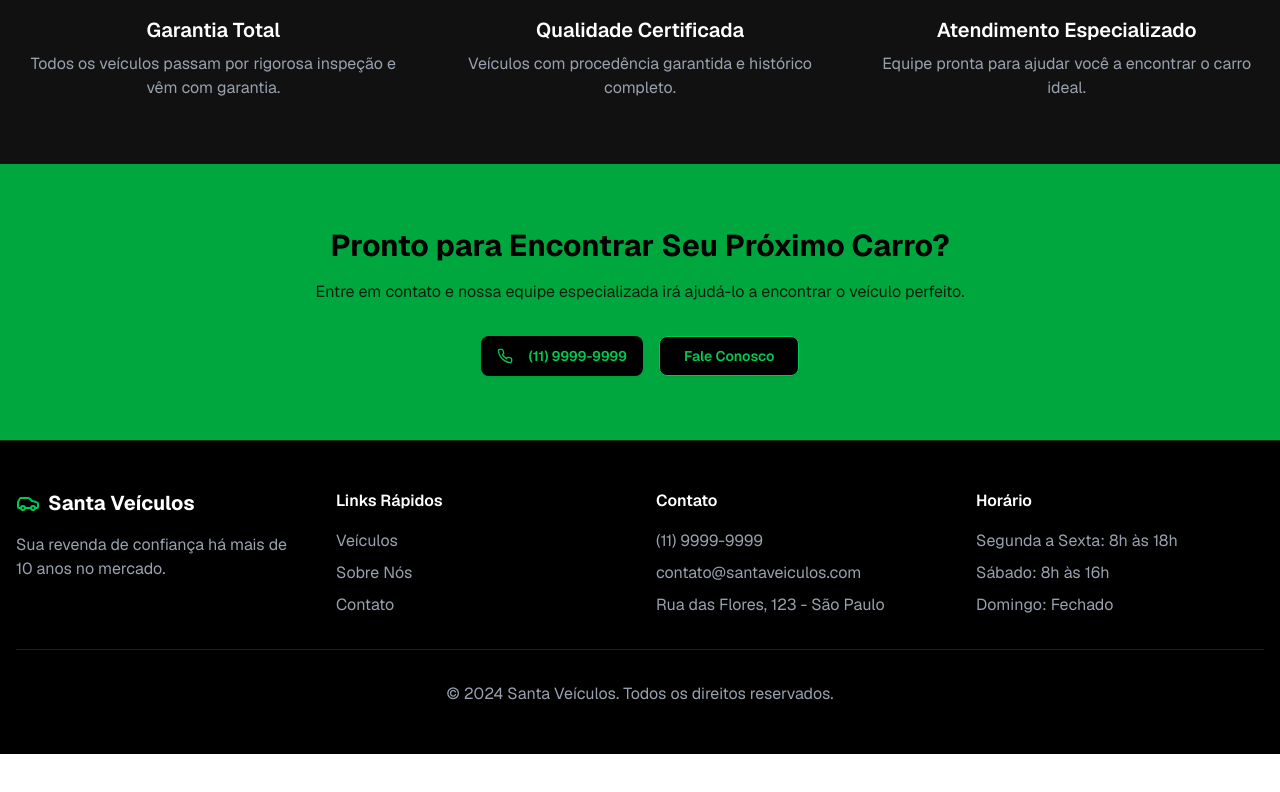
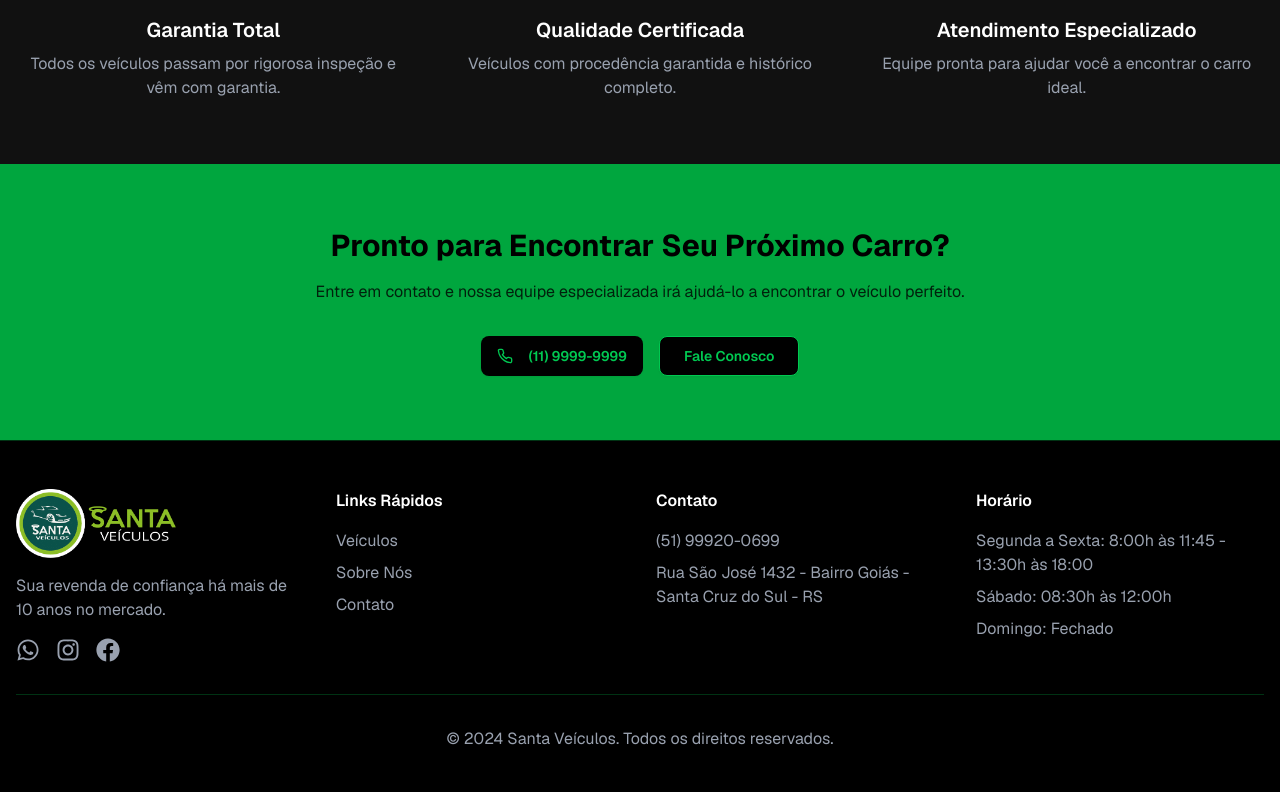
Before and after one commit to gabrielhalmenschlager/car-sales-website, a Next.js app: page / in a window 1280 px wide. Shown: the part 1462-2254 px from the top of the page. Before the commit the page ends 2216 px from the top, so only its background shows below. Built offline with nearby package versions, Linux system fonts and the light colour scheme.

Commit message:
Instalando o React Icons e fazendo ajustes na Footer

```diff
--- a/app/page.tsx
+++ b/app/page.tsx
@@ -1,19 +1,11 @@
-"use client"
-
-import Link from "next/link"
 import { Car, Search, Shield, Star, Users, Phone } from "lucide-react"
 import { Button } from "@/components/ui/button"
 import { Card, CardContent, CardDescription, CardHeader, CardTitle } from "@/components/ui/card"
 import { Badge } from "@/components/ui/badge"
+import Link from "next/link"
 import { SearchBar } from "@/components/ui/searchbar"
 import { NavBar } from "@/components/ui/navbar"
-
-// Swiper
-import { Swiper, SwiperSlide } from "swiper/react"
-import { Navigation, Pagination } from "swiper/modules"
-import "swiper/css"
-import "swiper/css/navigation"
-import "swiper/css/pagination"
+import { Footer } from "@/components/ui/footer"
 
 // Mock data for featured cars
 const featuredCars = [
@@ -81,7 +73,7 @@ export default function HomePage() {
         <SearchBar />
       </section>
 
-      {/* Featured Cars - Carrossel */}
+      {/* Featured Cars */}
       <section className="py-16 bg-black">
         <div className="container mx-auto px-4">
           <div className="text-center mb-12">
@@ -91,21 +83,9 @@ export default function HomePage() {
             </p>
           </div>
 
-          <Swiper
-            modules={[Navigation, Pagination]}
-            spaceBetween={24}
-            slidesPerView={1}
-            navigation
-            pagination={{ clickable: true }}
-            breakpoints={{
-              768: { slidesPerView: 2 },
-              1024: { slidesPerView: 3 },
-            }}
-            className="pb-10"
-          >
+          <div className="grid grid-cols-1 md:grid-cols-2 lg:grid-cols-3 gap-6">
             {featuredCars.map((car) => (
-              <SwiperSlide key={car.id}>
-                <Card className="overflow-hidden bg-[#111] border border-green-600/30 hover:border-green-500 transition">
+              <Card key={car.id} className="overflow-hidden bg-[#111] border border-green-600/30 hover:border-green-500 transition">
                 <div className="relative">
                   <img
                     src={car.image || "/placeholder.svg"}
@@ -121,11 +101,7 @@ export default function HomePage() {
                           : "bg-red-500"
                     }`}
                   >
-                      {car.status === "available"
-                        ? "Disponível"
-                        : car.status === "reserved"
-                        ? "Reservado"
-                        : "Vendido"}
+                    {car.status === "available" ? "Disponível" : car.status === "reserved" ? "Reservado" : "Vendido"}
                   </Badge>
                 </div>
                 <CardHeader>
@@ -147,9 +123,8 @@ export default function HomePage() {
                   </div>
                 </CardContent>
               </Card>
-              </SwiperSlide>
             ))}
-          </Swiper>
+          </div>
 
           <div className="text-center mt-8">
             <Link href="/veiculos">
@@ -221,50 +196,8 @@ export default function HomePage() {
       </section>
 
       {/* Footer */}
-      <footer className="bg-black text-gray-400 py-12 border-t border-green-600/30">
-        <div className="container mx-auto px-4">
-          <div className="grid grid-cols-1 md:grid-cols-4 gap-8">
-            <div>
-              <div className="flex items-center gap-2 mb-4">
-                <Car className="h-6 w-6 text-green-500" />
-                <span className="text-xl font-bold text-white">Santa Veículos</span>
-              </div>
-              <p className="text-gray-400">Sua revenda de confiança há mais de 10 anos no mercado.</p>
-            </div>
+      <Footer />
 
-            <div>
-              <h3 className="font-semibold mb-4 text-white">Links Rápidos</h3>
-              <ul className="space-y-2">
-                <li><Link href="/veiculos" className="hover:text-green-500">Veículos</Link></li>
-                <li><Link href="/sobre" className="hover:text-green-500">Sobre Nós</Link></li>
-                <li><Link href="/contato" className="hover:text-green-500">Contato</Link></li>
-              </ul>
-            </div>
-
-            <div>
-              <h3 className="font-semibold mb-4 text-white">Contato</h3>
-              <ul className="space-y-2">
-                <li>(11) 9999-9999</li>
-                <li>contato@santaveiculos.com</li>
-                <li>Rua das Flores, 123 - São Paulo</li>
-              </ul>
-            </div>
-
-            <div>
-              <h3 className="font-semibold mb-4 text-white">Horário</h3>
-              <ul className="space-y-2">
-                <li>Segunda a Sexta: 8h às 18h</li>
-                <li>Sábado: 8h às 16h</li>
-                <li>Domingo: Fechado</li>
-              </ul>
-            </div>
-          </div>
-
-          <div className="border-t border-green-600/30 mt-8 pt-8 text-center">
-            <p>&copy; 2024 Santa Veículos. Todos os direitos reservados.</p>
-          </div>
-        </div>
-      </footer>
     </div>
   )
 }
--- a/components/ui/footer.tsx
+++ b/components/ui/footer.tsx
@@ -0,0 +1,76 @@
+import * as React from "react"
+import Link from "next/link"
+import Image from "next/image"
+import { FaWhatsapp, FaInstagram, FaFacebook } from "react-icons/fa"
+
+export function Footer() {
+  return (
+    <footer className="bg-black text-gray-400 py-12 border-t border-green-600/30">
+      <div className="container mx-auto px-4">
+        <div className="grid grid-cols-1 md:grid-cols-4 gap-8">
+          {/* Logo + descrição */}
+          <div>
+            <div className="flex items-center gap-3 mb-4">
+              <Image
+                src="/logo-santa-veiculos.png"
+                alt="Santa Veículos"
+                width={160}
+                height={160}
+                className="object-contain"
+              />
+            </div>
+            <p className="text-gray-400">
+              Sua revenda de confiança há mais de 10 anos no mercado.
+            </p>
+
+            {/* Redes sociais */}
+            <div className="flex gap-4 mt-4">
+              <Link href="https://wa.me/5551999200699" target="_blank" className="hover:text-green-500">
+                <FaWhatsapp className="w-6 h-6" />
+              </Link>
+              <Link href="https://instagram.com/seuusuario" target="_blank" className="hover:text-green-500">
+                <FaInstagram className="w-6 h-6" />
+              </Link>
+              <Link href="https://facebook.com/seuusuario" target="_blank" className="hover:text-green-500">
+                <FaFacebook className="w-6 h-6" />
+              </Link>
+            </div>
+          </div>
+
+          {/* Links Rápidos */}
+          <div>
+            <h3 className="font-semibold mb-4 text-white">Links Rápidos</h3>
+            <ul className="space-y-2">
+              <li><Link href="/veiculos" className="hover:text-green-500">Veículos</Link></li>
+              <li><Link href="/sobre" className="hover:text-green-500">Sobre Nós</Link></li>
+              <li><Link href="/contato" className="hover:text-green-500">Contato</Link></li>
+            </ul>
+          </div>
+
+          {/* Contato */}
+          <div>
+            <h3 className="font-semibold mb-4 text-white">Contato</h3>
+            <ul className="space-y-2">
+              <li>(51) 99920-0699</li>
+              <li>Rua São José 1432 - Bairro Goiás - Santa Cruz do Sul - RS</li>
+            </ul>
+          </div>
+
+          {/* Horário */}
+          <div>
+            <h3 className="font-semibold mb-4 text-white">Horário</h3>
+            <ul className="space-y-2">
+              <li>Segunda a Sexta: 8:00h às 11:45 - 13:30h às 18:00</li>
+              <li>Sábado: 08:30h às 12:00h</li>
+              <li>Domingo: Fechado</li>
+            </ul>
+          </div>
+        </div>
+
+        <div className="border-t border-green-600/30 mt-8 pt-8 text-center">
+          <p>&copy; 2024 Santa Veículos. Todos os direitos reservados.</p>
+        </div>
+      </div>
+    </footer>
+  )
+}
--- a/components/ui/navbar.tsx
+++ b/components/ui/navbar.tsx
@@ -8,7 +8,7 @@ export function NavBar() {
     <header className="border-b border-green-600 bg-black backdrop-blur supports-[backdrop-filter]:bg-black/95 shadow-md">
       <div className="container mx-auto px-4 py-4">
         <div className="flex items-center justify-between">
-          {/* Logo e Nome */}
+          {/* Logo */}
           <div className="flex items-center gap-3">
             <Image
               src="/logo-santa-veiculos.png"
--- a/package.json
+++ b/package.json
@@ -53,6 +53,7 @@
     "react-day-picker": "9.8.0",
     "react-dom": "^18.3.1",
     "react-hook-form": "^7.60.0",
+    "react-icons": "^5.5.0",
     "react-resizable-panels": "^2.1.7",
     "recharts": "latest",
     "sonner": "^1.7.4",
```
Also changed, not shown: 1 other file (tests, documents, lock files or other folders). Lines whose indentation alone changed are shown as unchanged.
